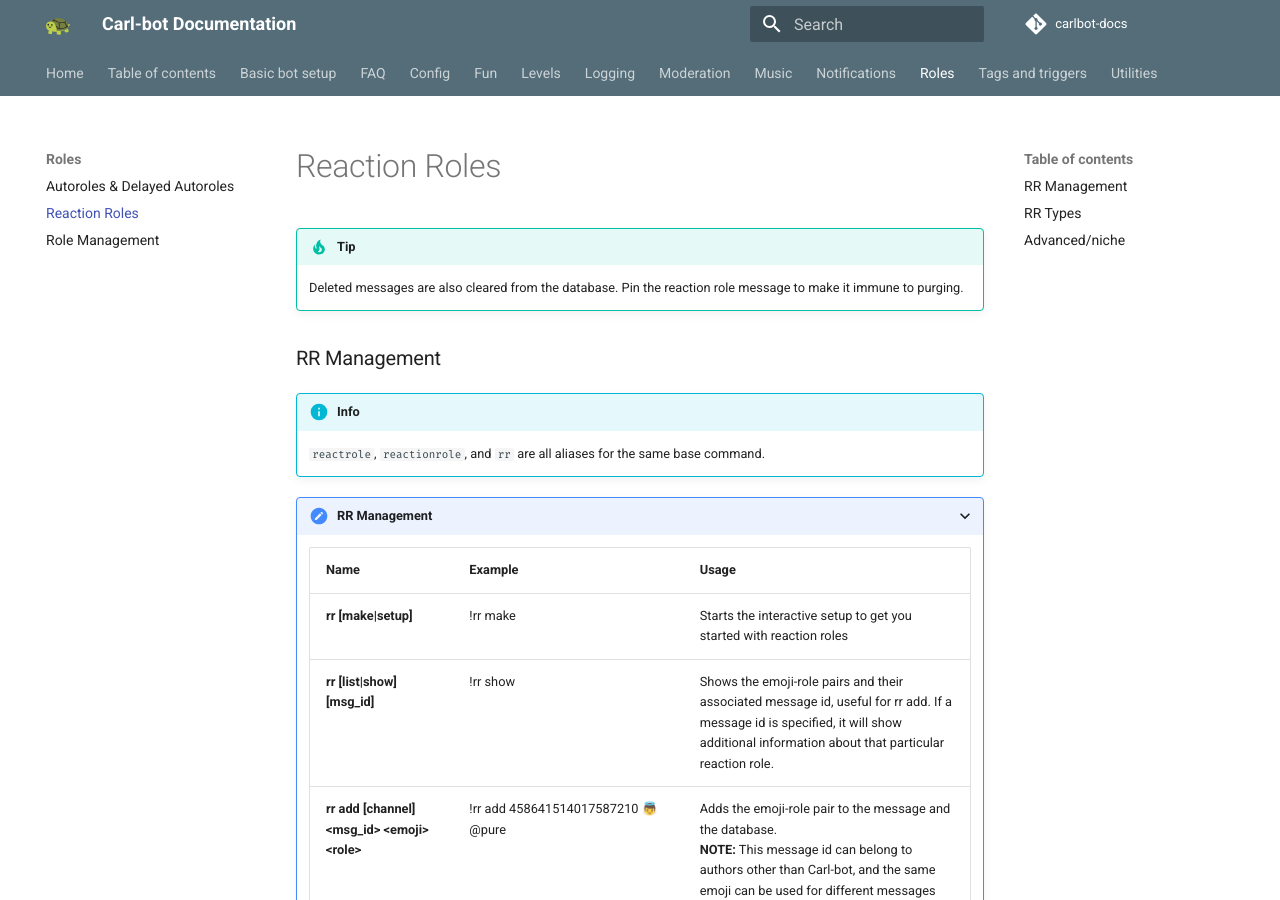
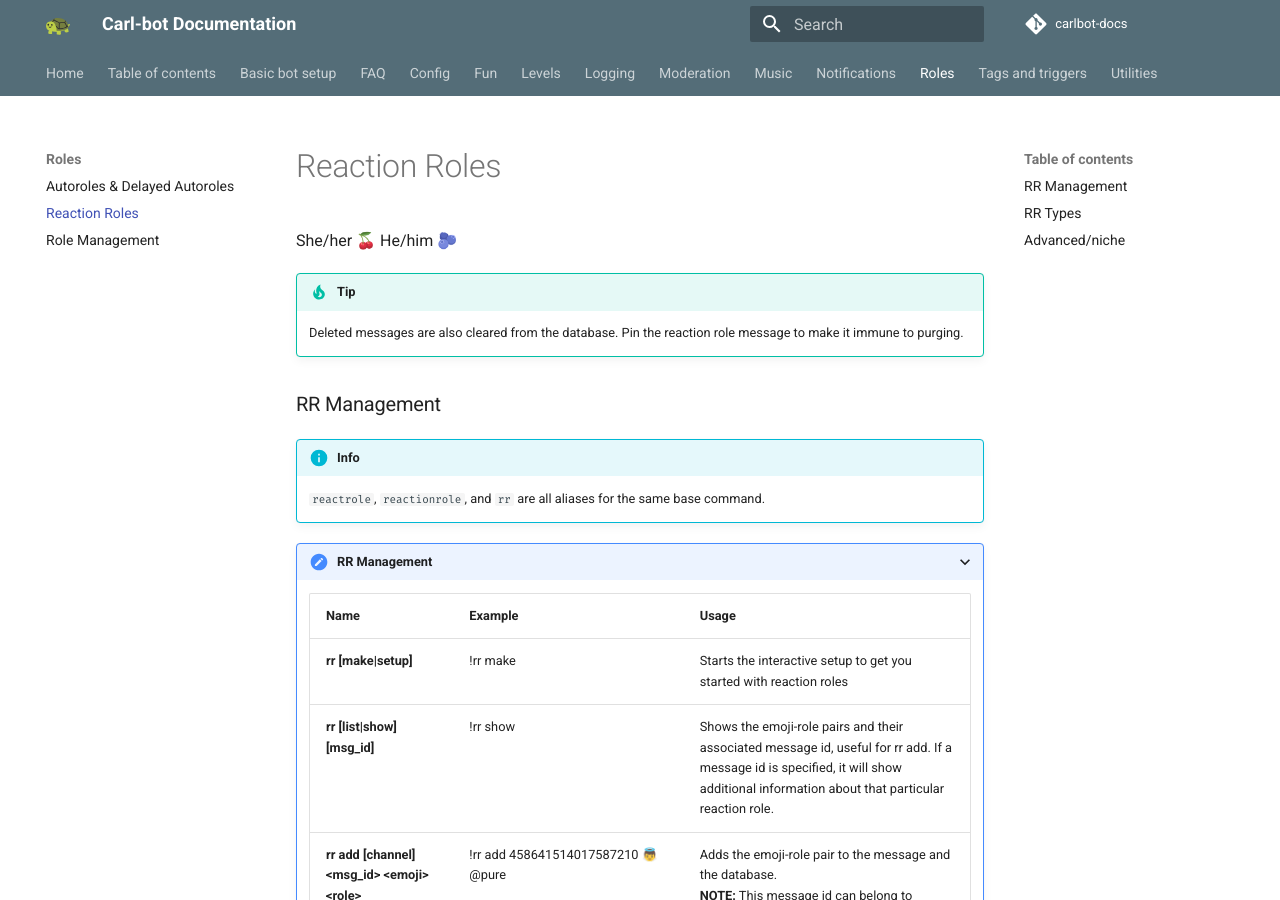
Before and after one commit to botlabs-gg/carlbot-docs, an MkDocs documentation site: the page built from docs/roles/reaction-roles.md, in a window 1280 px wide and 900 px high. Built offline with MkDocs 1.6.1 and Material for MkDocs 9.7.7, drawn with Linux system fonts in a browser that asks for light colours; comment, search, counter and statistics services are not loaded.

Commit message:
🌹
She/her

```diff
--- a/docs/roles/reaction-roles.md
+++ b/docs/roles/reaction-roles.md
@@ -1,5 +1,6 @@
 # Reaction Roles
-
+She/her 🍒
+He/him 🫐
 !!! tip
     Deleted messages are also cleared from the database. Pin the reaction role message to make it immune to purging.
 
```
